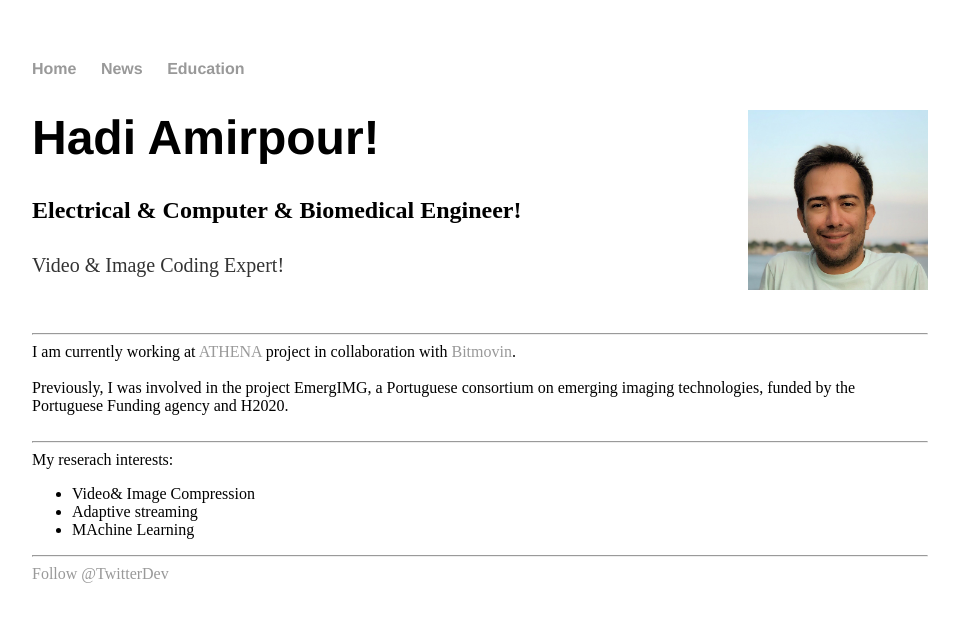
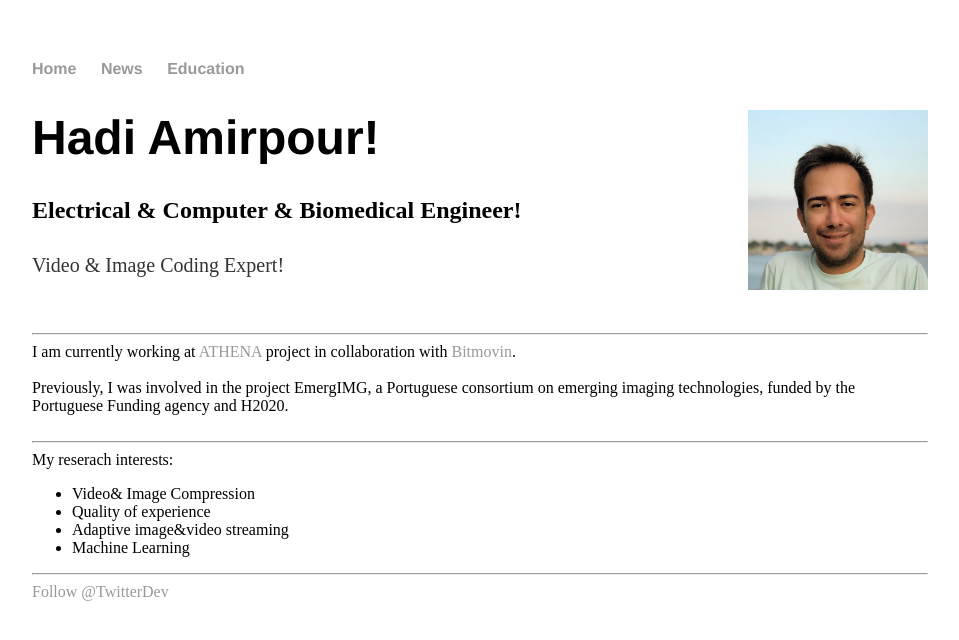
Before and after one commit to HadiAmirpour/hadiamirpour.github.io, a Jekyll site: the page index.html, which Jekyll copies as it is, in a window 1280 px wide. Shown: the top 640 px of the page, without its empty margins (160-1119 px from the left). Built offline with Jekyll 4.4.1, drawn with Linux system fonts in a browser that asks for light colours; comment, search, counter and statistics services are not loaded.

Commit message:
Update index.html

```diff
--- a/index.html
+++ b/index.html
@@ -37,8 +37,9 @@
 		        <h> My reserach interests:</h>
                         <ul style="My reserach interests:;">
   				<li>Video& Image Compression</li>
-  				<li>Adaptive streaming</li>
- 				 <li>MAchine Learning</li>
+				<li>Quality of experience</li>
+  				<li>Adaptive image&video streaming</li>
+ 				 <li>Machine Learning</li>
 			</ul>
 			<hr>
 			<a href="https://twitter.com/HadiAmirpour" class="twitter-follow-button" data-show-count="false">Follow @TwitterDev</a><script async src="https://platform.twitter.com/widgets.js" charset="utf-8"></script>
```
